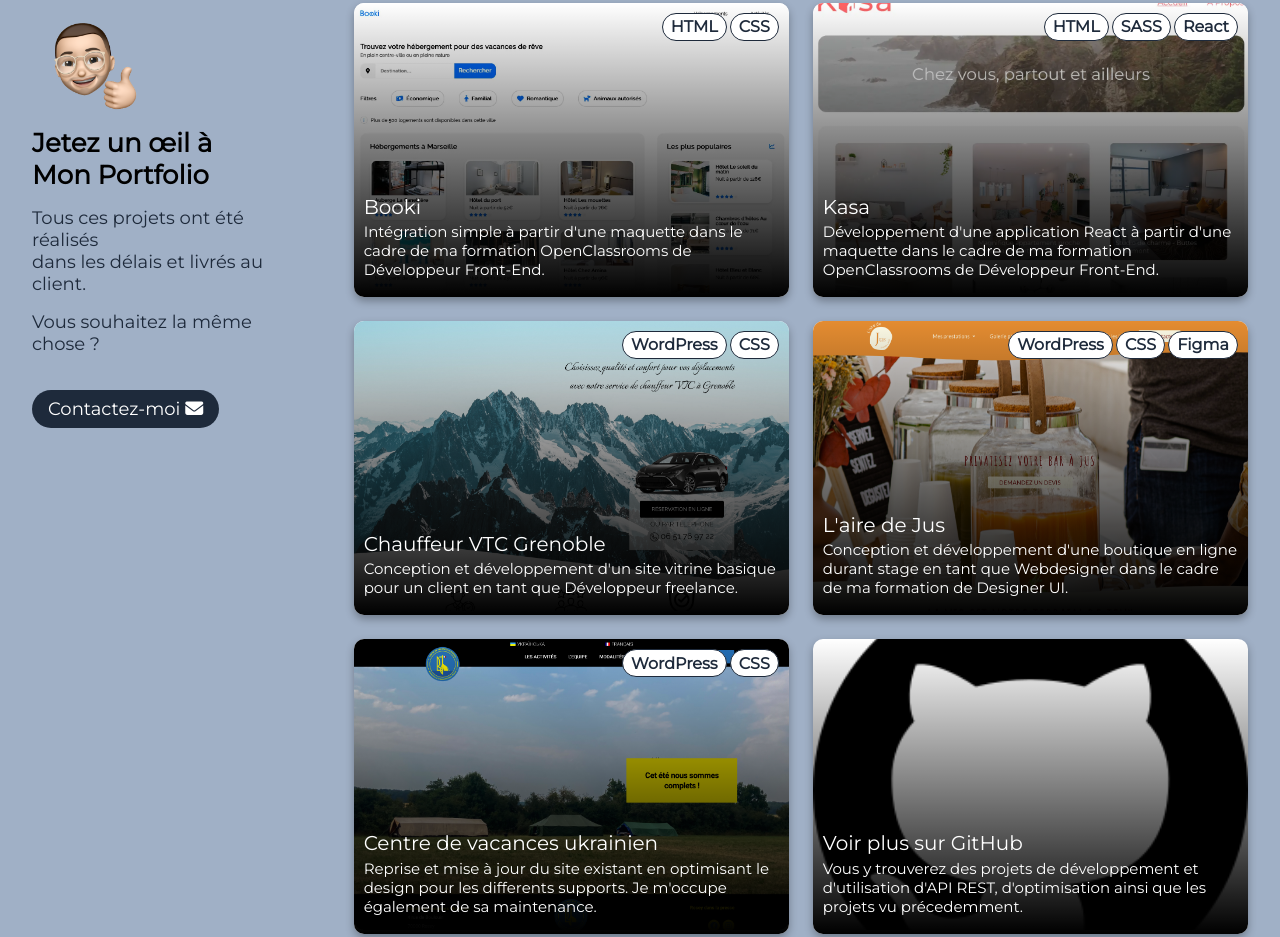
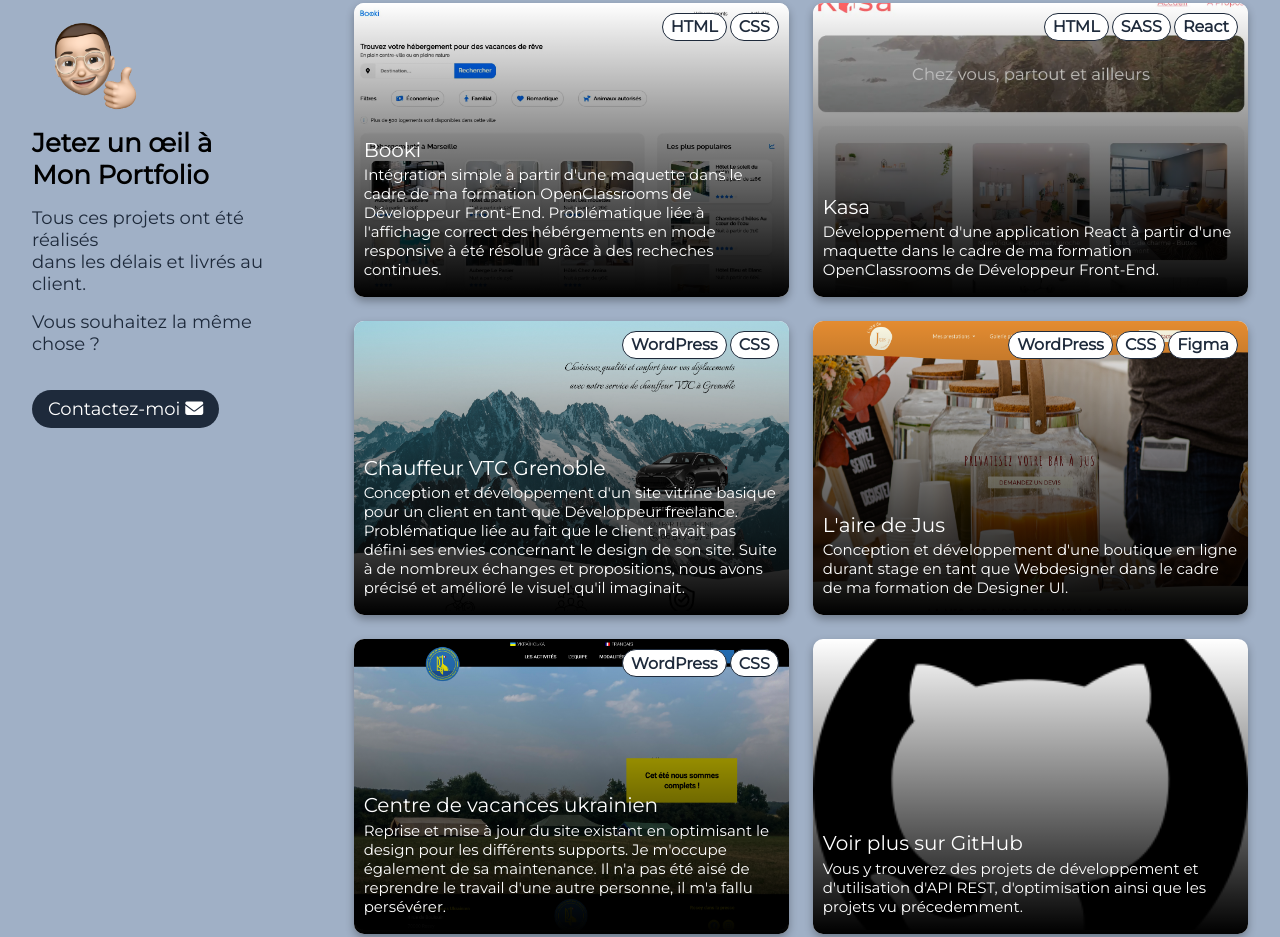
Before and after one commit to dkoshevko/Portfolio, a plain HTML site: page index.html in a window 1280 px wide. Shown: the part 748-1685 px from the top of the page. Drawn offline with Linux system fonts and the light colour scheme.

Commit message:
ajout de problématiques

```diff
--- a/index.html
+++ b/index.html
@@ -151,7 +151,7 @@
                                 loading="lazy">
                         <div class="realisations__gallery--project__caption">
                             <h3>Booki</h3>
-                            <p>Intégration simple à partir d'une maquette dans le cadre de ma formation OpenClassrooms de Développeur Front-End.</p>
+                            <p>Intégration simple à partir d'une maquette dans le cadre de ma formation OpenClassrooms de Développeur Front-End. Problématique liée à l'affichage correct des hébérgements en mode responsive à été résolue grâce à des recheches continues.</p>
                         </div>
                         <div class="realisations__gallery--project__technologies">
                             <div class="realisations__gallery--project__technologies--tech">
@@ -194,7 +194,7 @@
                                 loading="lazy">
                         <div class="realisations__gallery--project__caption">
                             <h3>Chauffeur VTC Grenoble</h3>
-                            <p>Conception et développement d'un site vitrine basique pour un client en tant que Développeur freelance.</p>
+                            <p>Conception et développement d'un site vitrine basique pour un client en tant que Développeur freelance. Problématique liée au fait que le client n'avait pas défini ses envies concernant le design de son site. Suite à de nombreux échanges et propositions, nous avons précisé et amélioré le visuel qu'il imaginait.</p>
                         </div>
                         <div class="realisations__gallery--project__technologies">
                             <div class="realisations__gallery--project__technologies--tech">
@@ -237,7 +237,7 @@
                                 loading="lazy">
                         <div class="realisations__gallery--project__caption">
                             <h3>Centre de vacances ukrainien</h3>
-                            <p>Reprise et mise à jour du site existant en optimisant le design pour les differents supports. Je m'occupe également de sa maintenance.</p>
+                            <p>Reprise et mise à jour du site existant en optimisant le design pour les différents supports. Je m'occupe également de sa maintenance. Il n'a pas été aisé de reprendre le travail d'une autre personne, il m'a fallu persévérer.</p>
                         </div>
                         <div class="realisations__gallery--project__technologies">
                             <div class="realisations__gallery--project__technologies--tech">
--- a/sass/parts/realisations.scss
+++ b/sass/parts/realisations.scss
@@ -9,7 +9,7 @@
     max-width: 1440px;
 
     &__comment {
-        max-width: 20%;
+        max-width: 21%;
 
         h2 {
             font-size: 1.625em;
@@ -45,7 +45,7 @@
         @include flex(row, right, stretch);
         flex-wrap: wrap;
         gap: 1.5rem;
-        width: 80%;
+        width: 79%;
 
         &--project {
             position: relative;
@@ -195,11 +195,11 @@
 
         &__comment {
             max-width: 100%;
-            width: 22%;
+            width: 23%;
         }
 
         &__gallery {
-            width: 78%;
+            width: 77%;
 
             &--project {
                 width: 34vw;
```
Also changed, not shown: style/style.css.
